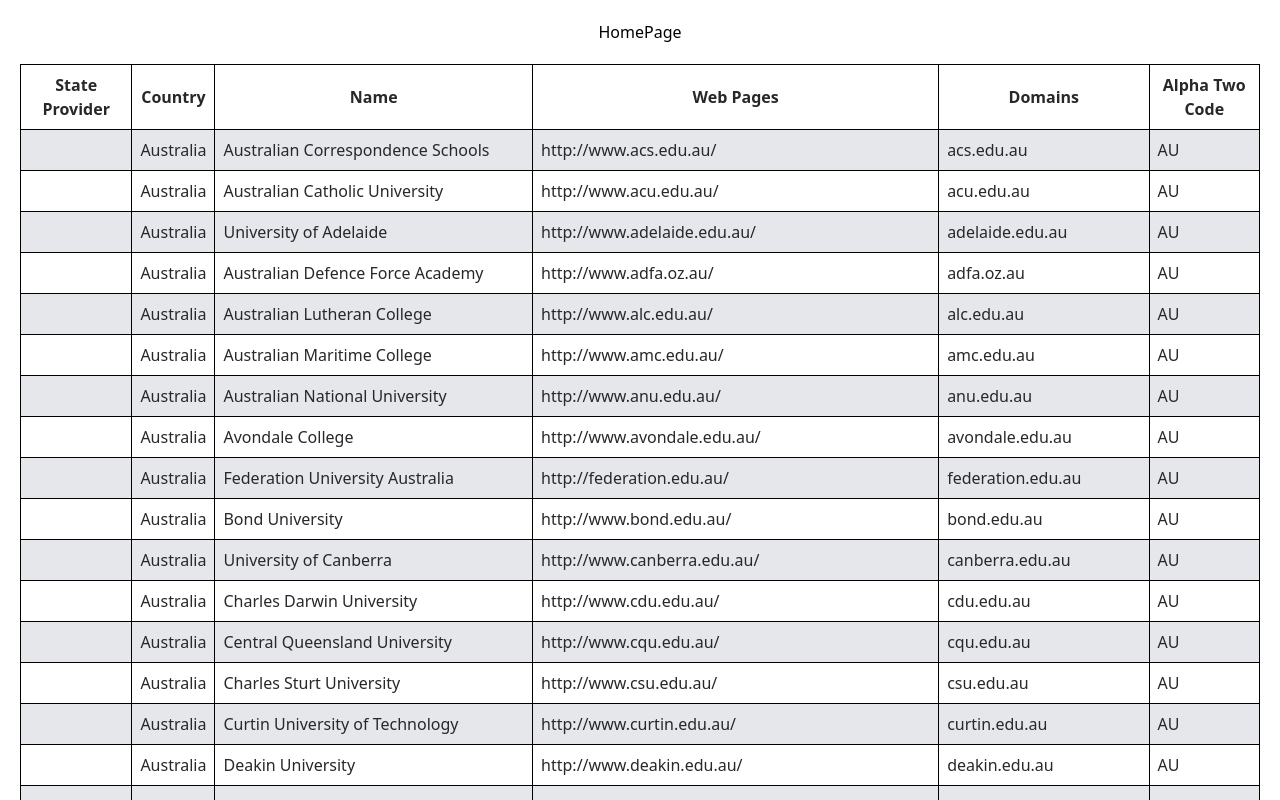
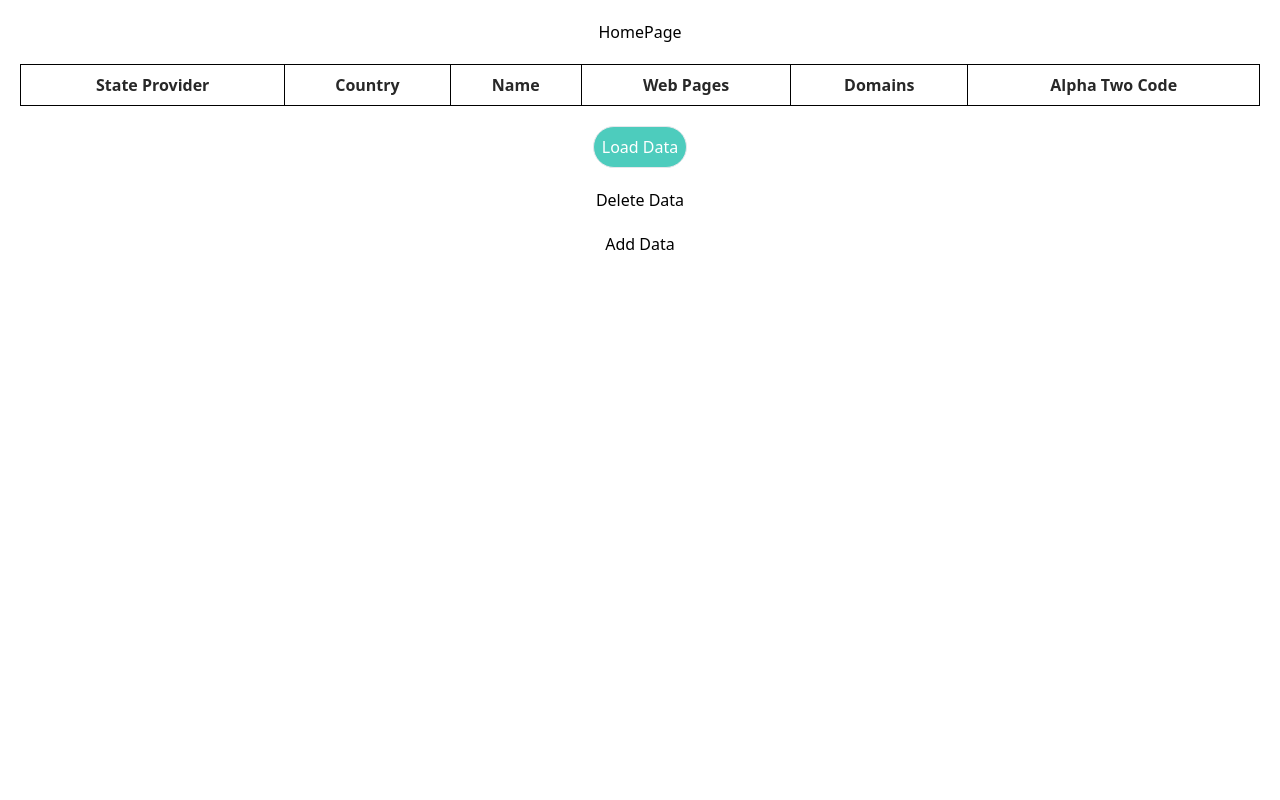
Before and after one commit to NathansStuff/loanoptions.ai-reactapi, a React (Create React App) app: page / in a window 1280 px wide. Shown: the top 800 px of the page. Built offline with nearby package versions, Linux system fonts and the light colour scheme.

Commit message:
load, delete, add data functions + buttons

```diff
--- a/src/components/table.component.tsx
+++ b/src/components/table.component.tsx
@@ -5,6 +5,7 @@
 const tableDataStyle = 'border border-black p-2'
 
 export default function Table({ data }: { data: University[] }) {
+  console.log('loading table data, with data ' + data.length)
   let index = 0
   return (
     <table className="container text-softBlack">
@@ -20,7 +21,7 @@
         </tr>
       </thead>
       <tbody>
-        {data.map((dataRow) => {
+        {data?.map((dataRow) => {
           index += 1
           // Initialise empty object to store rows
           const tableRows: JSX.Element[] = []
--- a/src/data/data.tsx
+++ b/src/data/data.tsx
@@ -1,4 +1,4 @@
-const data = [
+const hardcodedData = [
   {
     'state-province': null,
     country: 'Australia',
@@ -826,4 +826,4 @@
   },
 ]
 
-export default data
+export default hardcodedData
--- a/src/routes/Home.tsx
+++ b/src/routes/Home.tsx
@@ -1,12 +1,46 @@
-import data from '../data/data'
-import Table from '../components/table.component';
+import hardcodedData from '../data/data'
+import Table from '../components/table.component'
+import { University } from '../types/types'
+import { useState } from 'react'
 
 export default function Home() {
+  const [data, setData] = useState<University[]>([])
 
+  function loadData() {
+    setData(hardcodedData)
+  }
+
+  function deleteData() {
+    const newData = data.pop()
+    // since .pop() might return undefined, we need to protect it
+    let protectedData: University[]
+    if (newData === undefined) {
+      protectedData = []
+    } else {
+      protectedData = data
+    }
+    setData([...protectedData])
+  }
+
+  function addData() {
+    const dataToAdd = data[0]
+    const newData = [...data, dataToAdd]
+    setData([...newData])
+  }
+
+  console.log('data >>> ' + data.length)
   return (
     <div className="flex justify-center items-center w-full flex-col space-y-5 p-5">
       <h1>HomePage</h1>
-      <Table data={data}/>
+      <Table data={data} />
+      <button
+        onClick={loadData}
+        className="border bg-3 text-white p-2 rounded-full hover:bg-4 hover:-translate-y-1 transition ease-in-out delay-150"
+      >
+        Load Data
+      </button>
+      <button onClick={deleteData}>Delete Data</button>
+      <button onClick={addData}>Add Data</button>
     </div>
   )
 }
```
